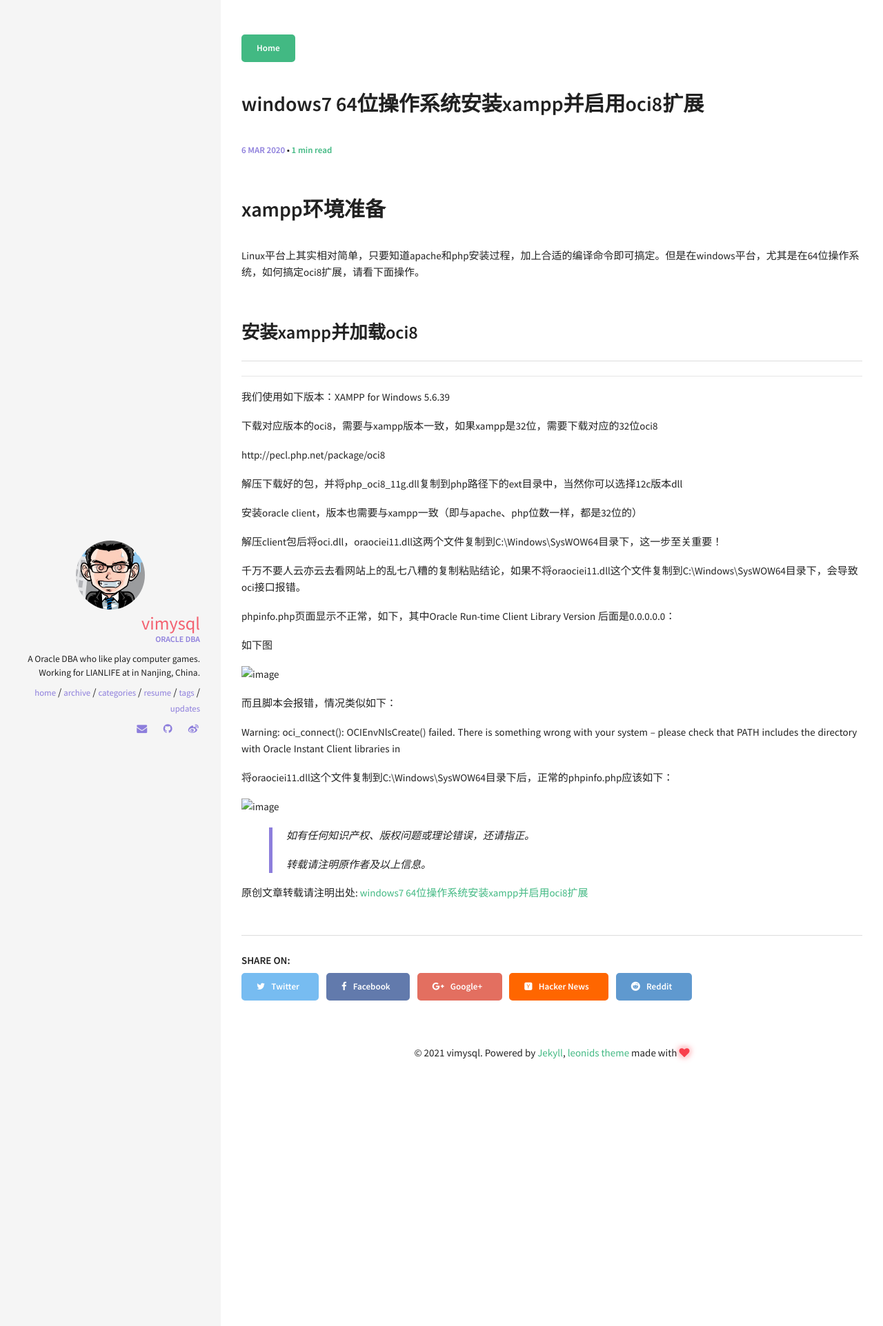
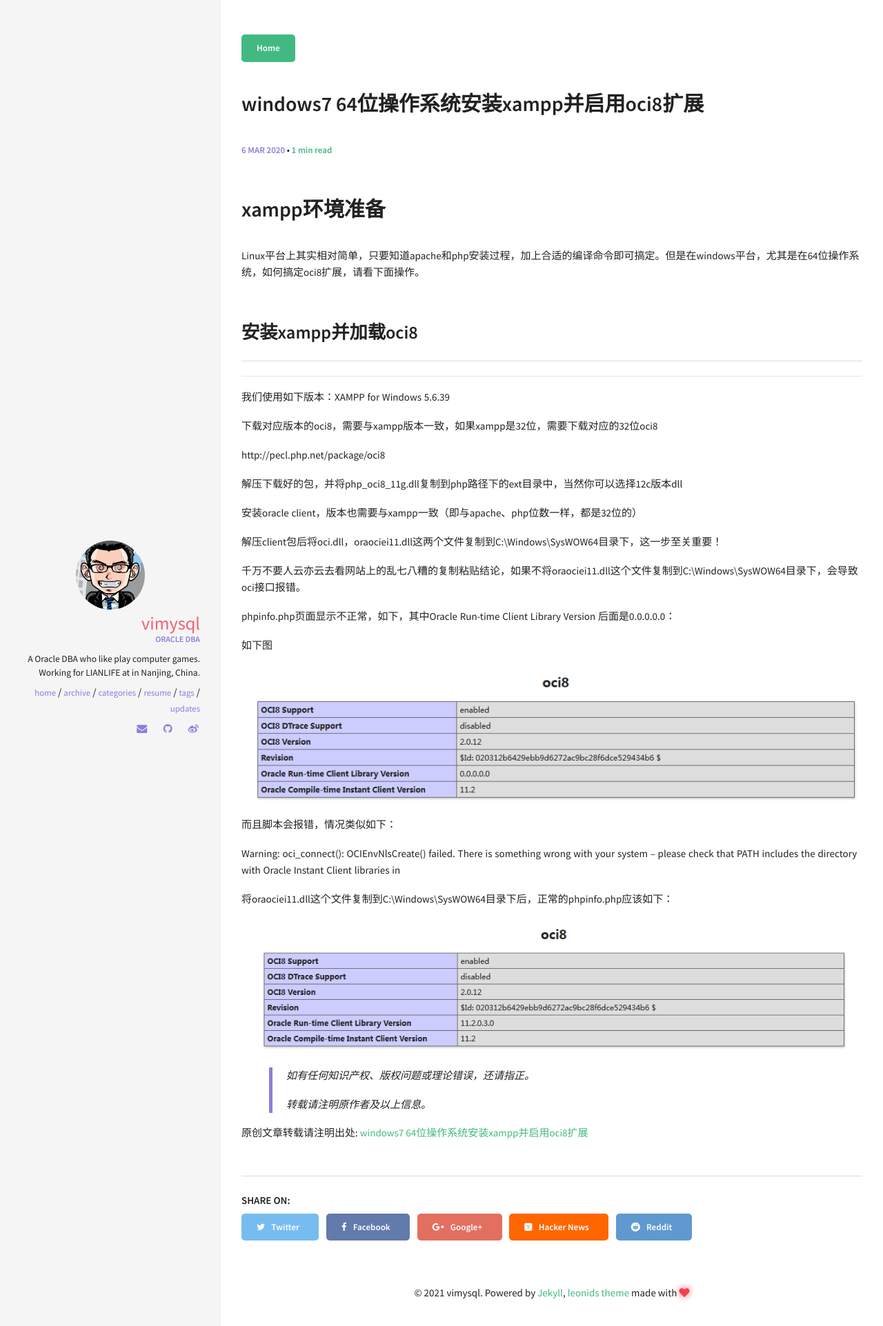
Before and after one commit to vimysql/vimysql.github.io, a Jekyll site: the page built from _posts/2020-03-06-php-oci8.md, in a window 1280 px wide. Shown: the top 1923 px of the page at 69% size. Built offline with Jekyll 4.4.1, drawn with Linux system fonts in a browser that asks for light colours.

Commit message:
Update 2020-03-06-php-oci8.md

```diff
--- a/_posts/2020-03-06-php-oci8.md
+++ b/_posts/2020-03-06-php-oci8.md
@@ -29,7 +29,7 @@ phpinfo.php页面显示不正常，如下，其中Oracle Run-time Client Library
 
 如下图
 
-![image](img/2020-03-06-php-oci8/oci8_1.png)
+![image](/img/2020-03-06-php-oci8/oci8_1.png)
 
 而且脚本会报错，情况类似如下：
 
@@ -37,7 +37,7 @@ Warning: oci_connect(): OCIEnvNlsCreate() failed. There is something wrong with
 
 将oraociei11.dll这个文件复制到C:\Windows\SysWOW64目录下后，正常的phpinfo.php应该如下：
 
-![image](img/2020-03-06-php-oci8/oci8_2.png)
+![image](/img/2020-03-06-php-oci8/oci8_2.png)
 
 > 如有任何知识产权、版权问题或理论错误，还请指正。
 >
```
